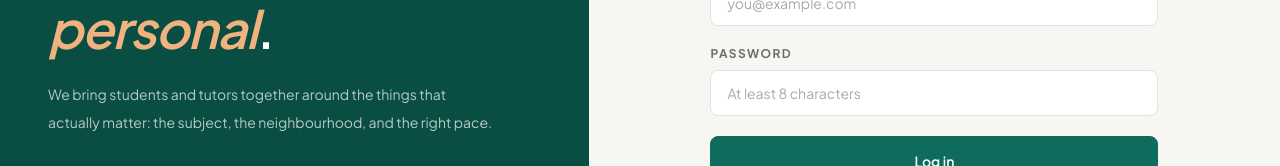
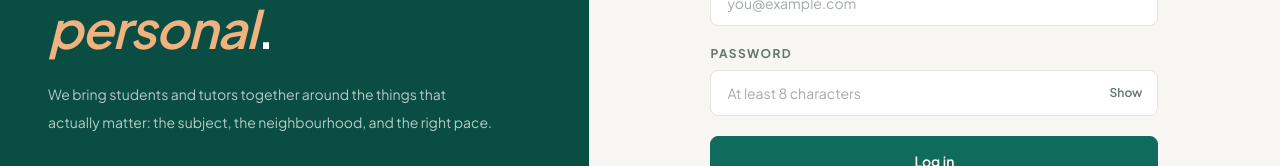
Before and after one commit to jonaedjoshim/TutorLy-client, a React (Vite) app: page /login in a window 1280 px wide. Shown: the part 378-544 px from the top of the page. Built offline with nearby package versions, Linux system fonts and the light colour scheme; no server answers.

Commit message:
feat(auth): add password visibility toggle on login and register

```diff
--- a/src/components/ui/Input.jsx
+++ b/src/components/ui/Input.jsx
@@ -1,4 +1,4 @@
-export default function Input({ label, error, hint, id, className = '', ...props }) {
+export default function Input({ label, error, hint, id, className = '', trailing, ...props }) {
   const inputId = id || props.name;
 
   return (
@@ -8,13 +8,18 @@ export default function Input({ label, error, hint, id, className = '', ...props
           {label}
         </label>
       )}
-      <input
-        id={inputId}
-        className={`w-full rounded-lg border bg-white px-4 py-3 text-sm text-ink outline-none transition placeholder:text-muted/60 focus:border-teal focus:ring-2 focus:ring-teal/15 ${
-          error ? 'border-red-300' : 'border-line'
-        }`}
-        {...props}
-      />
+      <div className="relative">
+        <input
+          id={inputId}
+          className={`w-full rounded-lg border bg-white px-4 py-3 text-sm text-ink outline-none transition placeholder:text-muted/60 focus:border-teal focus:ring-2 focus:ring-teal/15 ${
+            trailing ? 'pr-16' : ''
+          } ${error ? 'border-red-300' : 'border-line'}`}
+          {...props}
+        />
+        {trailing && (
+          <div className="absolute inset-y-0 right-0 flex items-center pr-2">{trailing}</div>
+        )}
+      </div>
       {error ? (
         <p className="mt-1.5 text-xs text-red-600">{error}</p>
       ) : hint ? (
--- /dev/null
+++ b/src/components/ui/PasswordInput.jsx
@@ -0,0 +1,24 @@
+import { useState } from 'react';
+import Input from './Input';
+
+export default function PasswordInput(props) {
+  const [visible, setVisible] = useState(false);
+
+  return (
+    <Input
+      {...props}
+      type={visible ? 'text' : 'password'}
+      trailing={
+        <button
+          type="button"
+          onClick={() => setVisible((current) => !current)}
+          aria-label={visible ? 'Hide password' : 'Show password'}
+          aria-pressed={visible}
+          className="rounded-md px-2 py-1.5 text-xs font-semibold text-muted transition hover:bg-sand hover:text-teal focus:outline-none focus:ring-2 focus:ring-teal/20"
+        >
+          {visible ? 'Hide' : 'Show'}
+        </button>
+      }
+    />
+  );
+}
--- a/src/components/ui/index.js
+++ b/src/components/ui/index.js
@@ -4,5 +4,6 @@ export { default as Button } from './Button';
 export { default as Card } from './Card';
 export { default as EmptyState } from './EmptyState';
 export { default as Input } from './Input';
+export { default as PasswordInput } from './PasswordInput';
 export { default as Skeleton } from './Skeleton';
 export { default as Spinner } from './Spinner';
--- a/src/pages/LoginPage.jsx
+++ b/src/pages/LoginPage.jsx
@@ -1,7 +1,7 @@
 import { useState } from 'react';
 import { Link, useLocation, useNavigate } from 'react-router-dom';
 import toast from 'react-hot-toast';
-import { Alert, Button, Input } from '../components/ui';
+import { Alert, Button, Input, PasswordInput } from '../components/ui';
 import AuthLayout from '../components/layout/AuthLayout';
 import { useAuth } from '../context/AuthContext';
 import { getErrorMessage } from '../api/client';
@@ -59,10 +59,9 @@ export default function LoginPage() {
           onChange={handleChange}
           required
         />
-        <Input
+        <PasswordInput
           label="Password"
           name="password"
-          type="password"
           autoComplete="current-password"
           placeholder="At least 8 characters"
           value={form.password}
--- a/src/pages/RegisterPage.jsx
+++ b/src/pages/RegisterPage.jsx
@@ -1,7 +1,7 @@
 import { useState } from 'react';
 import { Link, useNavigate } from 'react-router-dom';
 import toast from 'react-hot-toast';
-import { Alert, Button, Input } from '../components/ui';
+import { Alert, Button, Input, PasswordInput } from '../components/ui';
 import AuthLayout from '../components/layout/AuthLayout';
 import { useAuth } from '../context/AuthContext';
 import { getErrorMessage } from '../api/client';
@@ -83,10 +83,9 @@ export default function RegisterPage() {
           <Input label="Phone" name="phone" placeholder="01XXXXXXXXX" value={form.phone} onChange={handleChange} />
           <Input label="Area" name="location" placeholder="Dhanmondi, Dhaka" value={form.location} onChange={handleChange} />
         </div>
-        <Input
+        <PasswordInput
           label="Password"
           name="password"
-          type="password"
           placeholder="At least 8 characters"
           value={form.password}
           onChange={handleChange}
```
